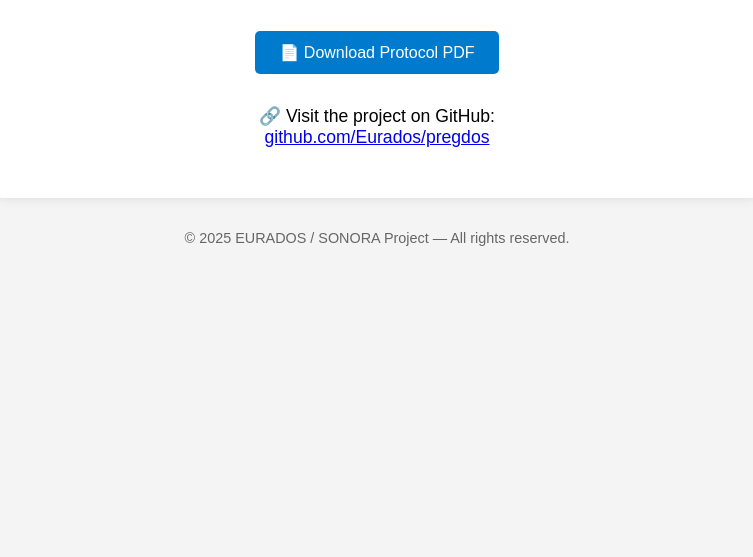
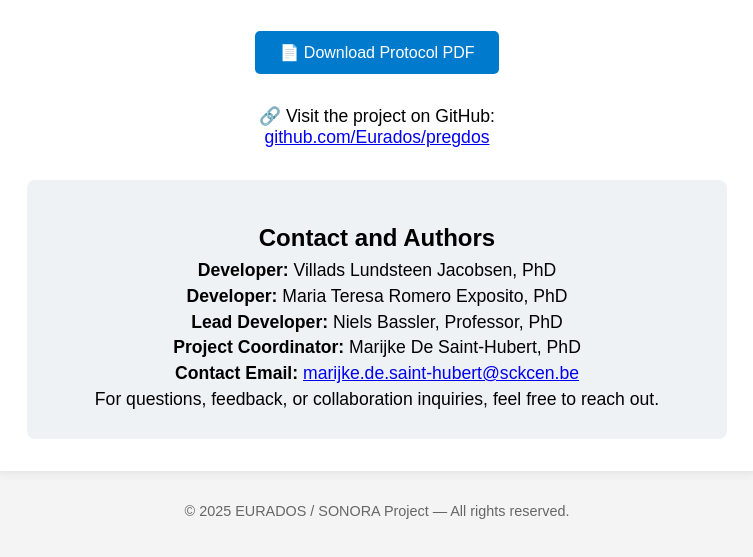
Before and after one commit to Eurados/PregDos-Protocol, a plain HTML site: page docs/index.html in a window 1280 px wide. Shown: the part 231-788 px from the top of the page, without its empty margins (263-1016 px from the left). Drawn offline with Linux system fonts and the light colour scheme.

Commit message:
Update index.html with Author List

```diff
--- a/docs/index.html
+++ b/docs/index.html
@@ -44,6 +44,19 @@
       width: 180px;
       margin-bottom: 1rem;
     }
+    .contact {
+      margin-top: 2rem;
+      font-size: 1rem;
+      background-color: #eef2f5;
+      padding: 1.5rem;
+      border-radius: 8px;
+    }
+    .contact h2 {
+      margin-bottom: 0.5rem;
+    }
+    .contact p {
+      margin: 0.3rem 0;
+    }
     footer {
       margin-top: 2rem;
       font-size: 0.9rem;
@@ -66,6 +79,16 @@
       🔗 Visit the project on GitHub: <br />
       <a href="https://github.com/Eurados/pregdos" target="_blank">github.com/Eurados/pregdos</a>
     </p>
+
+    <div class="contact">
+      <h2>Contact and Authors</h2>
+      <p><strong>Developer:</strong> Villads Lundsteen Jacobsen, PhD</p>
+      <p><strong>Developer:</strong> Maria Teresa Romero Exposito, PhD</p>
+      <p><strong>Lead Developer:</strong> Niels Bassler, Professor, PhD</p>
+      <p><strong>Project Coordinator:</strong> Marijke De Saint-Hubert, PhD </p>
+      <p><strong>Contact Email:</strong> <a href="mailto:marijke.de.saint-hubert@sckcen.be">marijke.de.saint-hubert@sckcen.be</a></p>
+      <p>For questions, feedback, or collaboration inquiries, feel free to reach out.</p>
+    </div>
   </div>
 
   <footer>
```
